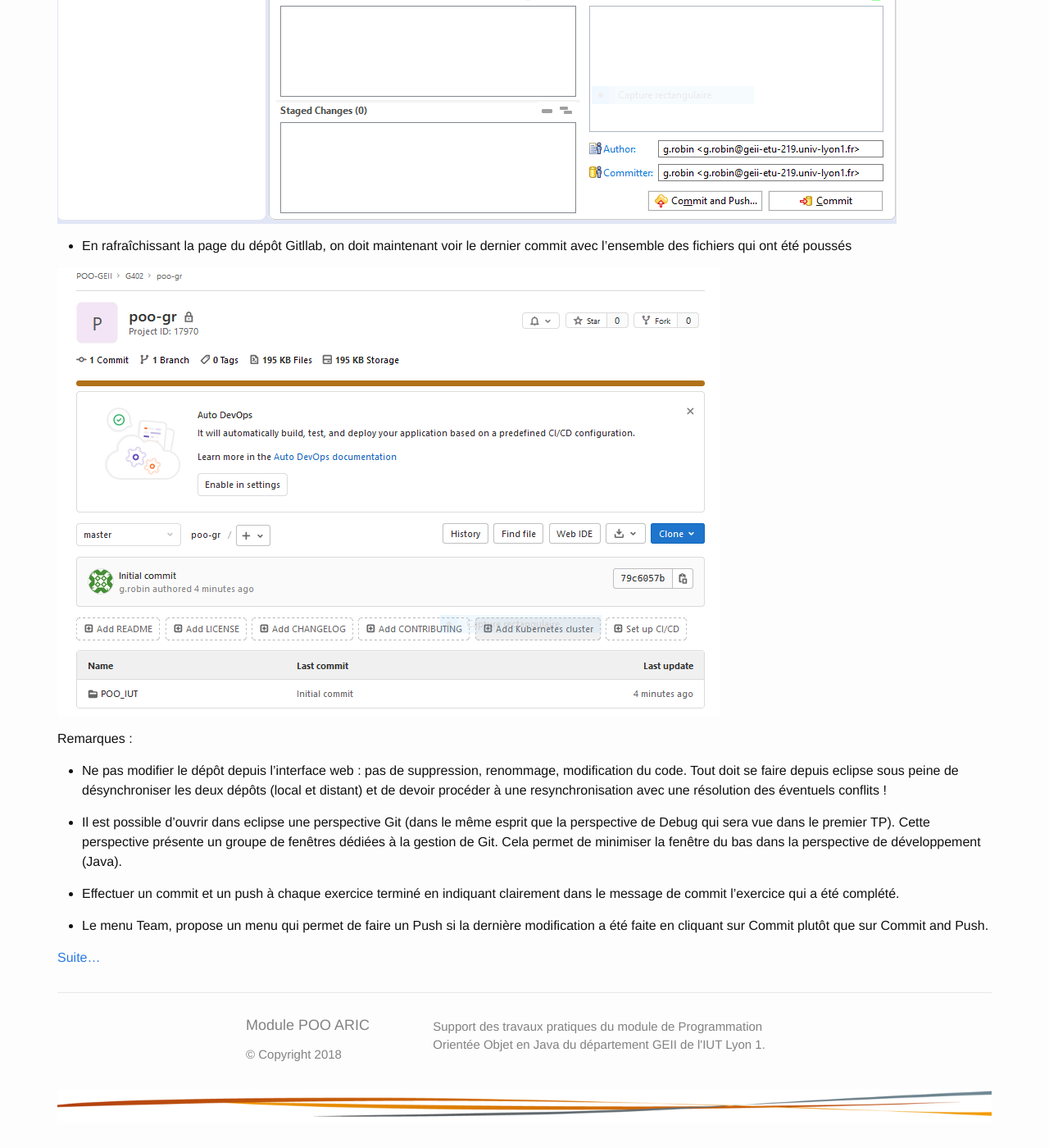
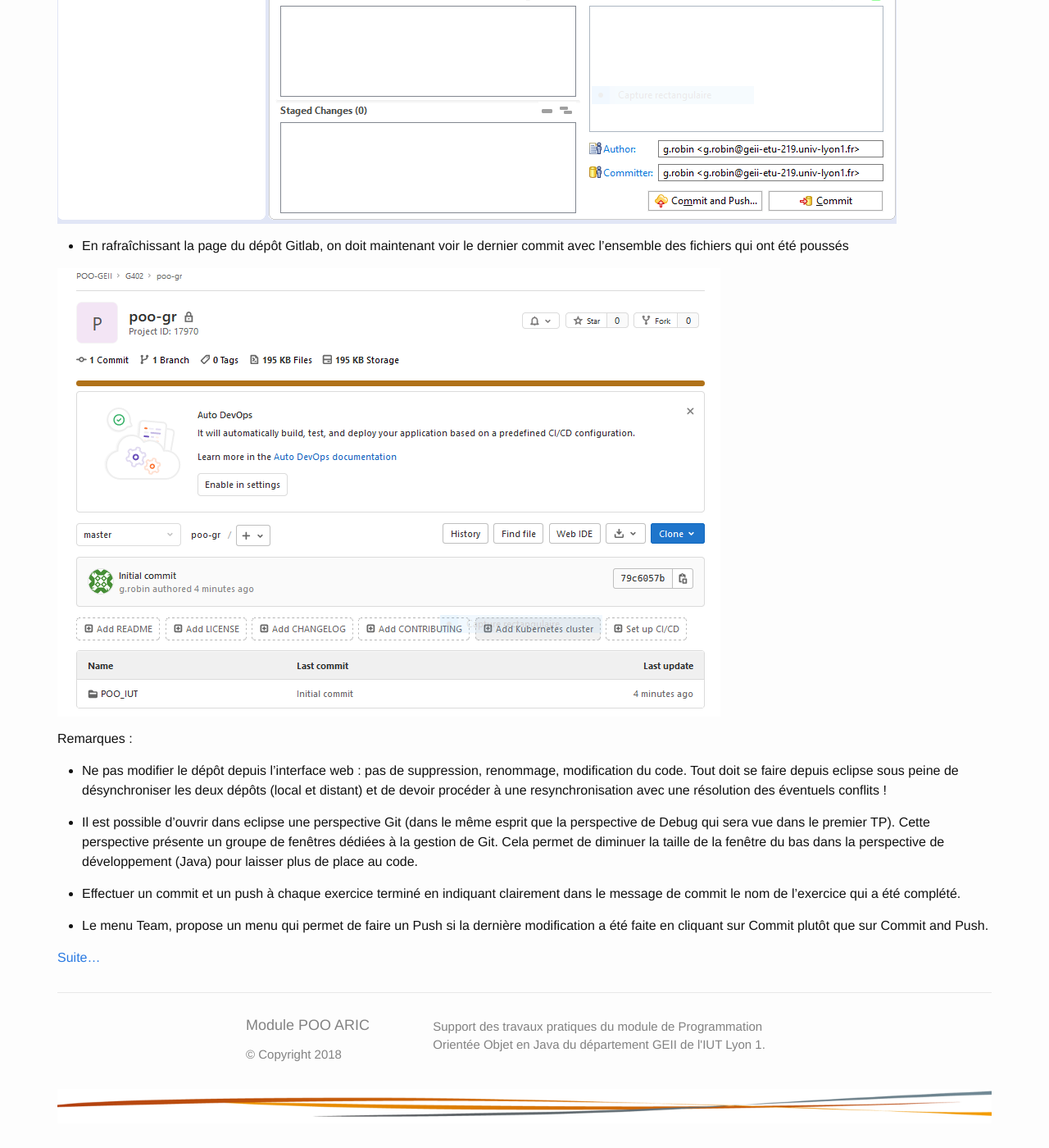
Before and after one commit to geiilyon/geiilyon.github.io, a Jekyll site: the page built from _collection_enonces/consignes_git.md, in a window 1280 px wide and 1400 px high, scrolled down 9540 px. Shown: the whole window at 82% size. Built offline with Jekyll 4.4.1, drawn with Linux system fonts in a browser that asks for light colours; nearby versions of some CDN libraries; library files that are not in the unit come from our copies; some of the changed text lies outside the part shown.

Commit message:
Fixed typos

```diff
--- a/_collection_enonces/consignes_git.md
+++ b/_collection_enonces/consignes_git.md
@@ -79,7 +79,7 @@ permalink: /config_git/
 
 ![Push](/img/git_config/R-Push_fin.png)
 
-* En rafraîchissant la page du dépôt Gitllab, on doit maintenant voir le dernier commit avec l'ensemble des fichiers qui ont été poussés
+* En rafraîchissant la page du dépôt Gitlab, on doit maintenant voir le dernier commit avec l'ensemble des fichiers qui ont été poussés
 
 ![Vue_gitlab](/img/git_config/S-Vue_gitlab.png)
 
@@ -87,9 +87,9 @@ Remarques :
 
 * Ne pas modifier le dépôt depuis l'interface web : pas de suppression, renommage, modification du code. Tout doit se faire depuis eclipse sous peine de désynchroniser les deux dépôts (local et distant) et de devoir procéder à une resynchronisation avec une résolution des éventuels conflits !
 
-* Il est possible d'ouvrir dans eclipse une perspective Git (dans le même esprit que la perspective de Debug qui sera vue dans le premier TP). Cette perspective présente un groupe de fenêtres dédiées à la gestion de Git. Cela permet de minimiser la fenêtre du bas dans la perspective de développement (Java).
+* Il est possible d'ouvrir dans eclipse une perspective Git (dans le même esprit que la perspective de Debug qui sera vue dans le premier TP). Cette perspective présente un groupe de fenêtres dédiées à la gestion de Git. Cela permet de diminuer la taille de la fenêtre du bas dans la perspective de développement (Java) pour laisser plus de place au code.
 
-* Effectuer un commit et un push à chaque exercice terminé en indiquant clairement dans le message de commit l'exercice qui a été complété.
+* Effectuer un commit et un push à chaque exercice terminé en indiquant clairement dans le message de commit le nom de l'exercice qui a été complété.
 
 * Le menu Team, propose un menu qui permet de faire un Push si la dernière modification a été faite en cliquant sur Commit plutôt que sur Commit and Push.
 
```
Also changed, not shown: other parts of _collection_enonces/consignes_git.md (+3 -3 lines).
